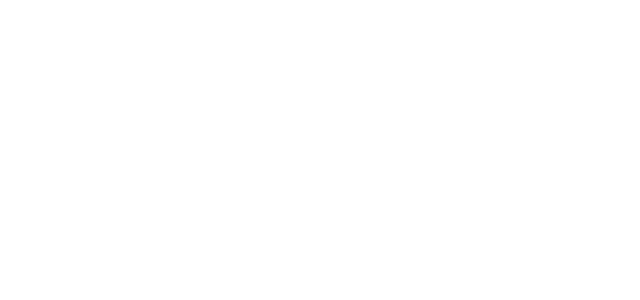
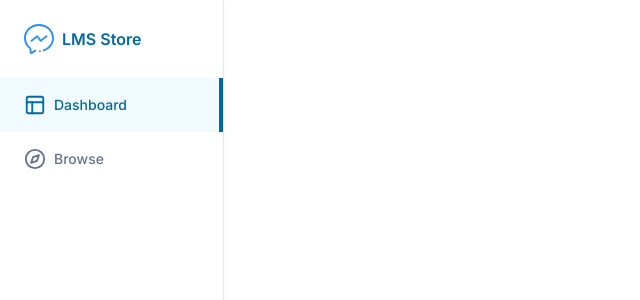
Before and after one commit to neonexus22/lms-platform-next13, a Next.js app: page / in a window 1280 px wide. Shown: the top 300 px of the page, without its empty margins (0-640 px from the left). Built offline with nearby package versions, Linux system fonts and the light colour scheme.

Commit message:
added first sidebar

```diff
--- /dev/null
+++ b/app/(dashboard)/_components/logo.tsx
@@ -0,0 +1,12 @@
+import Image from "next/image";
+
+const Logo = () => {
+  return (
+    <div className="flex space-x-2 items-center">
+      <Image height={30} width={30} alt="logo" src="/logo.svg" />
+      <h3 className="font-semibold text-sky-700">LMS Store</h3>
+    </div>
+  );
+};
+
+export default Logo;
--- /dev/null
+++ b/app/(dashboard)/_components/sidebar-routes.tsx
@@ -0,0 +1,38 @@
+"use client";
+import { Compass, Layout } from "lucide-react";
+import React from "react";
+import SidebarItem from "../../../components/sidebar-item";
+
+const guestRoutes = [
+  {
+    icon: Layout,
+    label: "Dashboard",
+    href: "/",
+  },
+  {
+    icon: Compass,
+    label: "Browse",
+    href: "/search",
+  },
+];
+
+type Props = {};
+
+const SidebarRoutes = (props: Props) => {
+  const routes = guestRoutes;
+
+  return (
+    <div className="flex flex-col w-full">
+      {routes.map((route) => (
+        <SidebarItem
+          key={route.href}
+          icon={route.icon}
+          label={route.label}
+          href={route.href}
+        />
+      ))}
+    </div>
+  );
+};
+
+export default SidebarRoutes;
--- /dev/null
+++ b/app/(dashboard)/_components/sidebar.tsx
@@ -0,0 +1,20 @@
+import React from "react";
+import Logo from "./logo";
+import SidebarRoutes from "./sidebar-routes";
+
+type Props = {};
+
+const Sidebar = (props: Props) => {
+  return (
+    <div className="h-full border-r flex flex-col overflow-y-auto bg-white shadow-sm">
+      <div className="p-6">
+        <Logo />
+      </div>
+      <div className="flex flex-col w-full">
+        <SidebarRoutes />
+      </div>
+    </div>
+  );
+};
+
+export default Sidebar;
--- /dev/null
+++ b/app/(dashboard)/layout.tsx
@@ -0,0 +1,19 @@
+import { ReactNode } from "react";
+import Sidebar from "./_components/sidebar";
+
+type Props = {
+  children: ReactNode;
+};
+
+const DashboardLayout = ({ children }: Props) => {
+  return (
+    <div className="h-full">
+      <div className="hidden md:flex h-full w-56 flex-col fixed inset-y-0 z-50">
+        <Sidebar />
+      </div>
+      {children}
+    </div>
+  );
+};
+
+export default DashboardLayout;
--- /dev/null
+++ b/components/sidebar-item.tsx
@@ -0,0 +1,54 @@
+"use client";
+
+import { FC } from "react";
+import { usePathname, useRouter } from "next/navigation";
+import { cn } from "@/lib/utils";
+import { LucideIcon } from "lucide-react";
+
+type Props = {
+  icon: LucideIcon;
+  label: string;
+  href: string;
+};
+
+const SidebarItem: FC<Props> = ({ icon: Icon, label, href }) => {
+  const pathname = usePathname();
+  const router = useRouter();
+
+  const isActive =
+    (pathname === "/" && href === "/") ||
+    pathname === href ||
+    pathname?.startsWith(`${href}/`);
+
+  const onClick = () => {
+    router.push(href);
+  };
+
+  return (
+    <button
+      type="button"
+      onClick={onClick}
+      className={cn(
+        "flex items-center gap-x-2 text-slate-500 text-sm font-[500] pl-6 transition-all hover:text-slate-600 hover:bg-slate-300/20",
+        isActive &&
+          "text-sky-700 bg-sky-200/20 hover:bg-sky-200/20 hover:text-sky-700"
+      )}
+    >
+      <div className="flex items-center gap-x-2 py-4">
+        <Icon
+          size={22}
+          className={cn("text-slate-500", isActive && "text-sky-700")}
+        />
+        {label}
+      </div>
+      <div
+        className={cn(
+          "ml-auto opacity-0 border-2 border-sky-700 h-full transition-all",
+          isActive && "opacity-100"
+        )}
+      />
+    </button>
+  );
+};
+
+export default SidebarItem;
```
Also changed, not shown: public/logo.svg (added).
